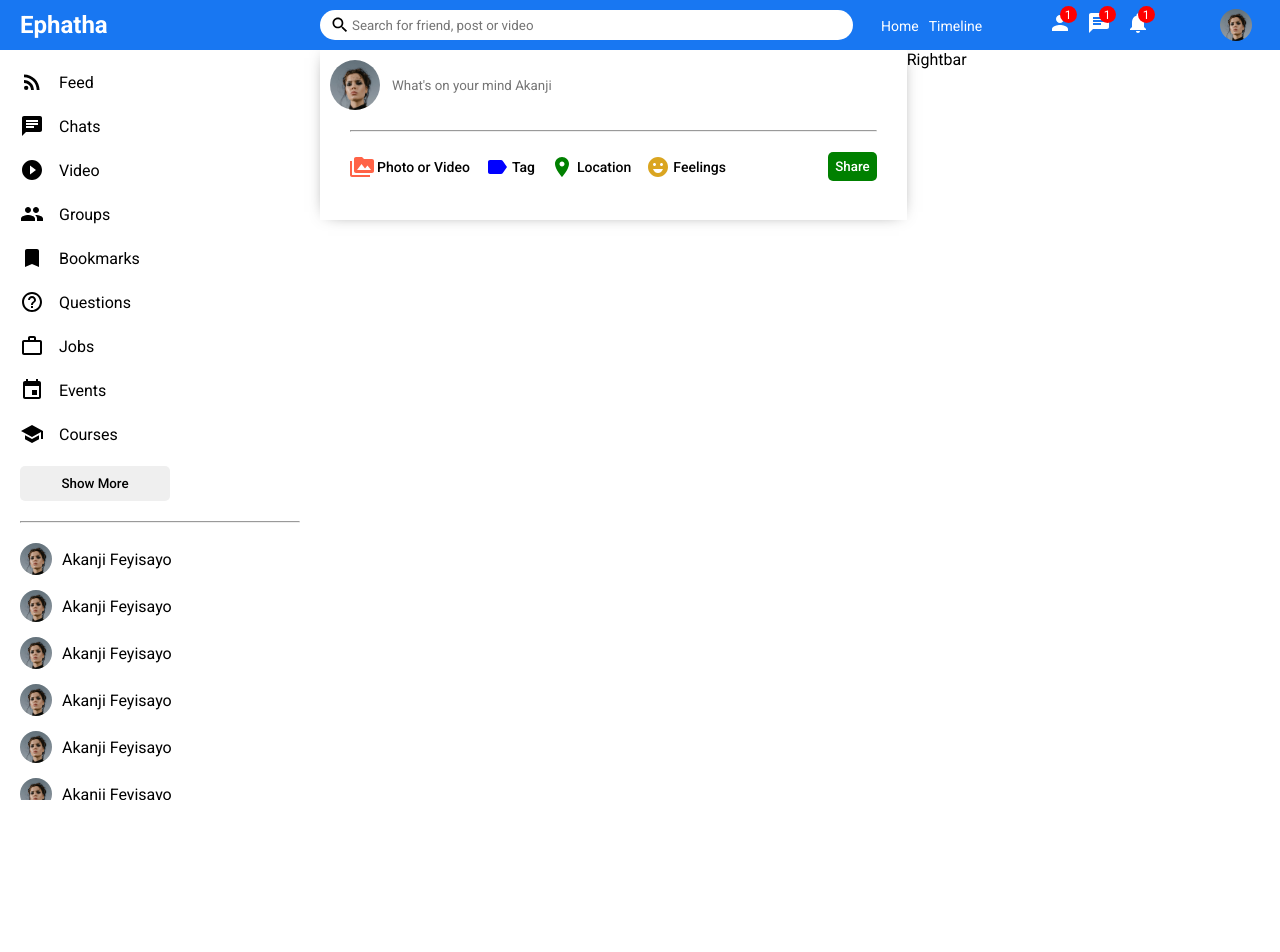
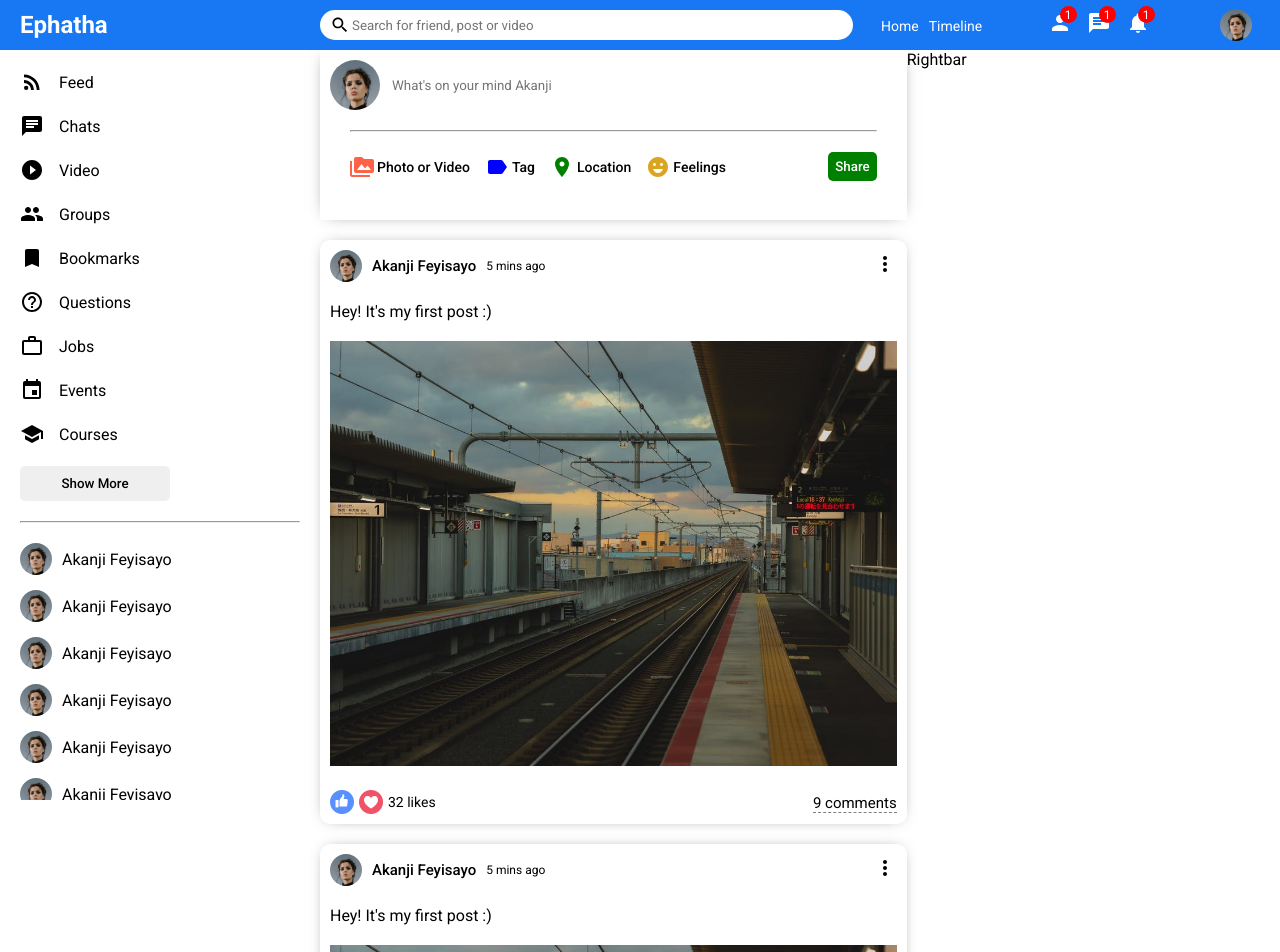
Before and after one commit to arabog/socialPrac, a React (Create React App) app in the folder clientPrac/: page / in a window 1280 px wide. Shown: the top 952 px of the page. Before the commit the page ends 800 px from the top, so only its background shows below. Built offline with nearby package versions, Linux system fonts and the light colour scheme.

Commit message:
feed updated

```diff
--- a/clientPrac/src/components/homeCom/feed/Feed.jsx
+++ b/clientPrac/src/components/homeCom/feed/Feed.jsx
@@ -1,5 +1,6 @@
 import "./feed.css"
 import Share from "./share/Share"
+import Post from "./post/Post"
 
 // import { Posts } from "../../../dummyApi"
 
@@ -10,6 +11,12 @@
                               <div className="feedWrapper">
                                         <Share />
 
+                                        <Post />
+                                        <Post />
+                                        <Post />
+                                        <Post />
+                                        <Post />
+                                        <Post />
                               </div>
                     </div>
           )
--- a/clientPrac/src/components/homeCom/feed/post/Post.jsx
+++ b/clientPrac/src/components/homeCom/feed/post/Post.jsx
@@ -1,16 +1,41 @@
 import "./post.css"
+import { MoreVert } from "@material-ui/icons"
+// import { Users } from "../../../../dummyApi"
 
 export default function Post() {
-          <div className="post">
-                    <div className="postWrapper">
-                              <div className="postTopLeft">
+          return (
+                    <div className="post">
+                              <div className="postWrapper">
+                                        <div className="postTop">
+                                                  <div className="postTopLeft">
+                                                            <img src="/assets/person/1.jpeg" alt="" className="postProfileImg" />
+                                                            <span className="postUsername">Akanji Feyisayo</span>
+                                                            <span className="postDate">5 mins ago</span>
+                                                  </div>
 
-                              </div>
+                                                  <div className="postTopRight">
+                                                            <MoreVert />
+                                                  </div>
+                                        </div>
 
+                                        <div className="postCenter">
+                                                  <span className="postText">Hey! It's my first post :)</span>
+                                                  <img src="/assets/post/1.jpeg" alt="" className="postImg" />
+                                        </div>
 
-                              <div className="postTopRight">
+                                        <div className="postBottom">
+                                                  <div className="postBottomLeft">
+                                                            <img src="/assets/like.png" alt="" className="likeIcon" />
+                                                            <img src="/assets/heart.png" alt="" className="likeIcon" />
+                                                            <span className="postLikeCounter">32 likes</span>
+                                                  </div>
 
+                                                  <div className="postBottomRight">
+                                                                      <span className="postCommentText">9 comments</span>
+                                                  </div>
+
+                                        </div>
                               </div>
                     </div>
-          </div>
+          )
 }
--- a/clientPrac/src/components/homeCom/feed/post/post.css
+++ b/clientPrac/src/components/homeCom/feed/post/post.css
@@ -0,0 +1,81 @@
+.post {
+          width: 100%;
+          border-radius: 10px;
+          margin: 20px 0;
+          -webkit-box-shadow: 0px 0px 16px -8px rgba(0, 0, 0, 0.68);
+          box-shadow: 0px 0px 16px -8px rgba(0, 0, 0, 0.68);
+}
+
+.postWrapper {
+          padding: 10px;
+}
+
+/* posttop */
+.postTop {
+          display: flex;
+          align-items: center;
+          justify-content: space-between;
+}
+
+.postTopLeft {
+          display: flex;
+          align-items: center;
+}
+
+.postProfileImg {
+          width: 32px;
+          height: 32px;
+          border-radius: 50%;
+          object-fit: cover;
+}
+
+.postUsername {
+          font-size: 15px;
+          font-weight: 500;
+          margin: 0 10px;
+}
+
+.postDate {
+          font-size: 12px;
+}
+
+/* post center */
+.postCenter {
+          margin: 20px 0;
+}
+
+.postImg {
+          margin-top: 20px;
+          width: 100%;
+          max-height: 500px;
+          object-fit: contain;
+}
+
+/* post bottom */
+.postBottom {
+          display: flex;
+          align-items: center;
+          justify-content: space-between;
+}
+
+.postBottomLeft {
+          display: flex;
+          align-items: center;
+}
+
+.likeIcon {
+          width: 24px;
+          height: 24px;
+          margin-right: 5px;
+          cursor: pointer;
+}
+
+.postLikeCounter {
+          font-size: 14px;
+}
+
+.postCommentText {
+          border-bottom: 1px dashed grey;
+          cursor: pointer;
+          font-size: 15px;
+}
```
